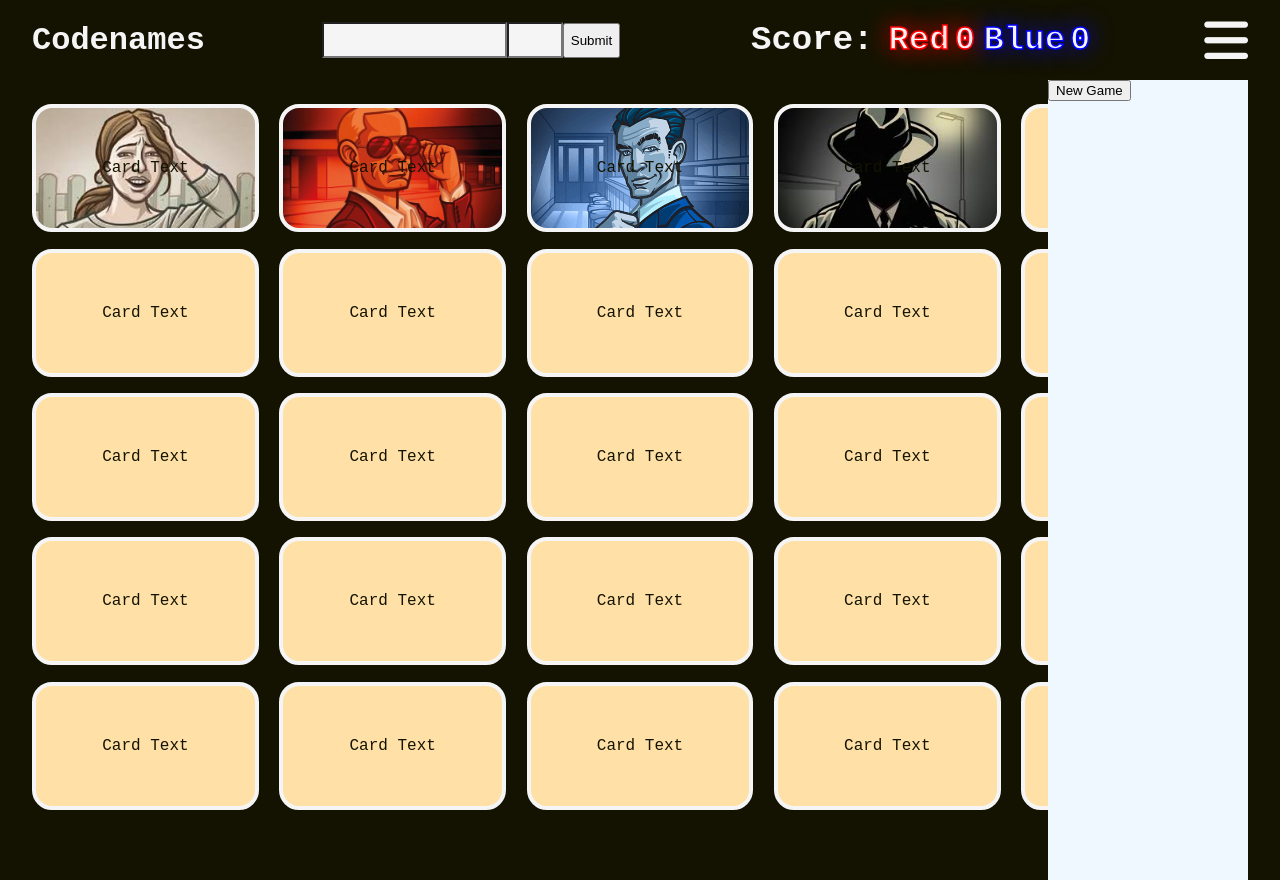
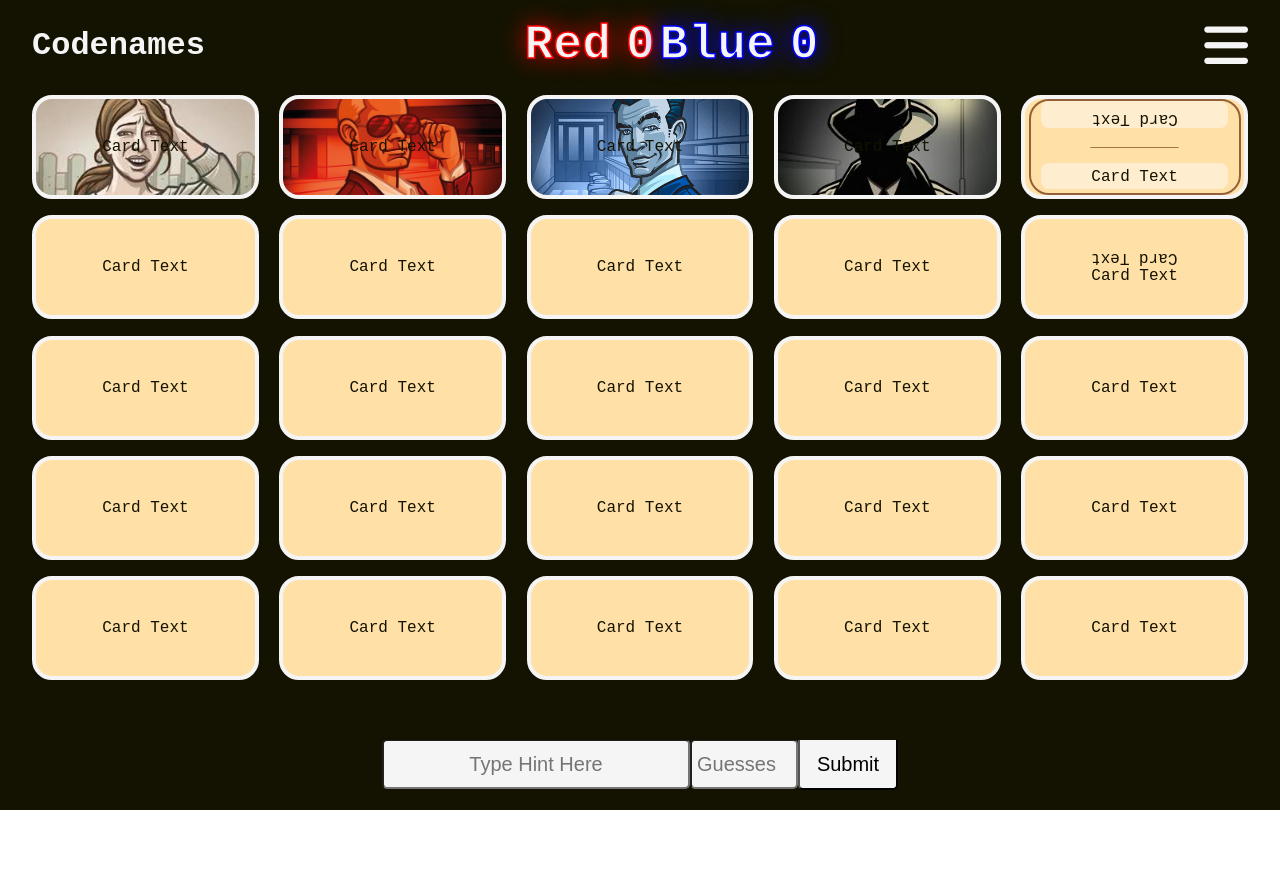
Before and after one commit to CamBrown101/codenames, a plain HTML site: page index.html in a window 1280 px wide. After the commit the page ends 810 px from the top, so only its background shows below. Drawn offline with nearby package versions, Linux system fonts and the light colour scheme; a web font is replaced by a local one.

Commit message:
Changed cards, added footer, added menu

```diff
--- a/index.html
+++ b/index.html
@@ -13,21 +13,10 @@
     <title>Codenames</title>
   </head>
   <body>
-
     <header class="header card-text">
       <h1>Codenames</h1>
-      <form class="hint-submission">
-        <input class="hint submissions" type="text" minlength="2" />
-        <input
-          class="number-guess submissions"
-          type="number"
-          min="1"
-          max="25"
-        />
-        <input class="submit-btn" type="submit" />
-      </form>
+
       <div class="score-wrapper">
-        <h1>Score:</h1>
         <div class="score">
           <h1 class="red-glow">Red</h1>
           <h1 class="red-glow">0</h1>
@@ -48,7 +37,7 @@
     </header>
     <div class="flex-wrapper">
       <main class="game-board">
-        <div class="flex-row">
+        <div class="flex-row top-row">
           <div class="card-reveal grey">
             <p class="card-text">Card Text</p>
           </div>
@@ -62,7 +51,15 @@
             <p class="card-text">Card Text</p>
           </div>
           <div class="card">
-            <p class="card-text">Card Text</p>
+            <div class="card-border">
+              <div class="text-border">
+                <p class="card-text">Card Text</p>
+              </div>
+              <p class="line">___________</p>
+              <div class="text-border">
+                <p class="card-text flipped-text">Card Text</p>
+              </div>
+            </div>
           </div>
         </div>
         <div class="flex-row">
@@ -117,7 +114,7 @@
             <p class="card-text">Card Text</p>
           </div>
         </div>
-        <div class="flex-row">
+        <div class="flex-row bottom-row">
           <div class="card">
             <p class="card-text">Card Text</p>
           </div>
@@ -144,4 +141,22 @@
     ></script>
     <script src="index.js"></script>
   </body>
+  <footer class="footer">
+    <form class="hint-submission">
+      <input
+        class="hint submissions"
+        placeholder="Type Hint Here"
+        type="text"
+        minlength="2"
+      />
+      <input
+        class="number-guess submissions"
+        placeholder="Guesses"
+        type="number"
+        min="1"
+        max="25"
+      />
+      <input class="submit-btn submissions" type="submit" />
+    </form>
+  </footer>
 </html>
--- a/index.js
+++ b/index.js
@@ -22,7 +22,8 @@ $(document).ready(function () {
     console.log(nmbguess);
     console.log(hint);
   });
+
   $('.burger').on('click', function () {
-    $('.');
+    $('.pop-out-menu').toggle();
   });
 });
--- a/main.css
+++ b/main.css
@@ -8,59 +8,41 @@ p {
 }
 .game-board {
   width: 100vw;
+  height: 100%;
   background-color: #141301;
   position: relative;
-  z-index: 30;
-  padding: 0 32px;
+  padding: 5px 32px;
 }
 /* Header */
 .header {
+  padding-top: 20px;
   background-color: #141301;
-  height: 5em;
+  height: 10vh;
   display: flex;
   justify-content: space-between;
   align-items: center;
   color: whitesmoke;
-  padding: 0 32px;
+  padding: 5px 32px;
 }
-.hint-submission {
-  font-size: 36px;
-  height: 36px;
-  display: flex;
-  align-items: center;
-}
-.submissions {
-  height: 30px;
-  background-color: whitesmoke;
-  transition: transform 0.3s ease-in-out;
-}
-.submissions:focus {
-  outline: none;
-  transform: scale(3);
-}
-.inputs {
-  font-size: 2em;
-}
-.submit-btn {
-  height: 35px;
-}
+
 .score {
   display: flex;
   justify-content: space-apart;
-  width: 80px;
+  width: 120px;
   padding-left: 15px;
 }
 .score h1 {
-  padding-right: 5px;
+  padding-right: 15px;
 }
 .score-wrapper {
-  padding-right: 10px;
-  width: 340px;
-  font-size: 17px;
+  padding-right: 120px;
+  width: 460px;
+  font-size: 1.5em;
   display: flex;
   justify-content: center;
   align-items: center;
   position: relative;
+  font-family: 'Nanum Gothic Coding', monospace;
 }
 .red-glow {
   text-shadow: 0 0 25px #ff0000;
@@ -75,13 +57,12 @@ p {
 /* Cards */
 .flex-wrapper {
   display: flex;
-  height: 100vh;
-
+  height: 80vh;
 }
 .flex-row {
   display: flex;
   justify-content: space-between;
-  height: 15%;
+  height: 12vh;
   margin: 2% 0%;
 }
 .card {
@@ -89,12 +70,45 @@ p {
   border-radius: 20px;
   height: 100%;
   width: 18%;
+  color: #141301;
+  border: 4px solid whitesmoke;
   display: flex;
   flex-direction: column;
   justify-content: center;
   align-items: center;
-  color: #141301;
-  border: 4px solid whitesmoke;
+}
+.text-border {
+  display: flex;
+  flex-direction: column-reverse;
+  background-color: #ffedd0;
+  text-align: center;
+  width: 90%;
+  height: 35%;
+  border-radius: 8px;
+  margin-bottom: 4px;
+}
+.card-border {
+  display: flex;
+  flex-direction: column-reverse;
+  justify-content: center;
+  align-items: center;
+  border: 2px solid #946038;
+  border-radius: 20px;
+  height: 95%;
+  width: 95%;
+}
+.text-border p {
+  padding-bottom: 3px;
+}
+.line {
+  color: #946038;
+  padding-bottom: 13px;
+}
+.top-row {
+  margin-top: 0;
+}
+.bottom-row {
+  margin-bottom: 0;
 }
 .flipped-text {
   transform: scale(-1);
@@ -102,7 +116,7 @@ p {
 .card-reveal {
   background-size: cover;
   background-position: center;
-  background-color: #ffe1a8;
+  background-color: #fec693;
   border-radius: 20px;
   height: 100%;
   width: 18%;
@@ -130,18 +144,8 @@ p {
 }
 
 /* Side Bar */
-.sidebar {
-  /* background-color: #141301;
-  height: 100vh;
-  width: 5em;
-  display: flex;
-  justify-content: space-between;
-  flex-direction: column;
-  justify-items: center;
-  align-items: center; */
-}
 .pop-out-menu {
-  height: 100vh;
+  height: 50vh;
   width: 200px;
   background-color: aliceblue;
   /* background-image: url('./images/key.jpg'); */
@@ -151,6 +155,7 @@ p {
   position: absolute;
   right: 32px;
   top: 80px;
+  display: none;
 }
 .burger {
   font-size: 50px;
@@ -159,3 +164,47 @@ p {
 nav {
   position: relative;
 }
+.footer {
+  height: 10vh;
+  background-color: #141301;
+  display: flex;
+  justify-content: center;
+  align-items: center;
+}
+.hint-submission {
+  display: flex;
+  align-items: baseline;
+  justify-content: space-evenly;
+  padding-bottom: 20px;
+}
+.submissions {
+  height: 40px;
+  background-color: whitesmoke;
+  transition: transform 0.3s ease-in-out;
+}
+.submissions:focus {
+  outline: none;
+  transform: scale(3);
+  padding-bottom: 10px;
+}
+
+.submissions {
+  height: 44px;
+  width: 300px;
+  text-align: center;
+  font-size: 20px;
+  border-radius: 5px;
+}
+.submit-btn {
+  height: 44px;
+  width: 100px;
+  padding: 20px 0 35px 0;
+}
+.number-guess {
+  width: 100px;
+}
+.inputs {
+  color: whitesmoke;
+  font-size: 5em;
+  z-index: 50;
+}
```
Also changed, not shown: images/Blank-Card.jpg (added).
